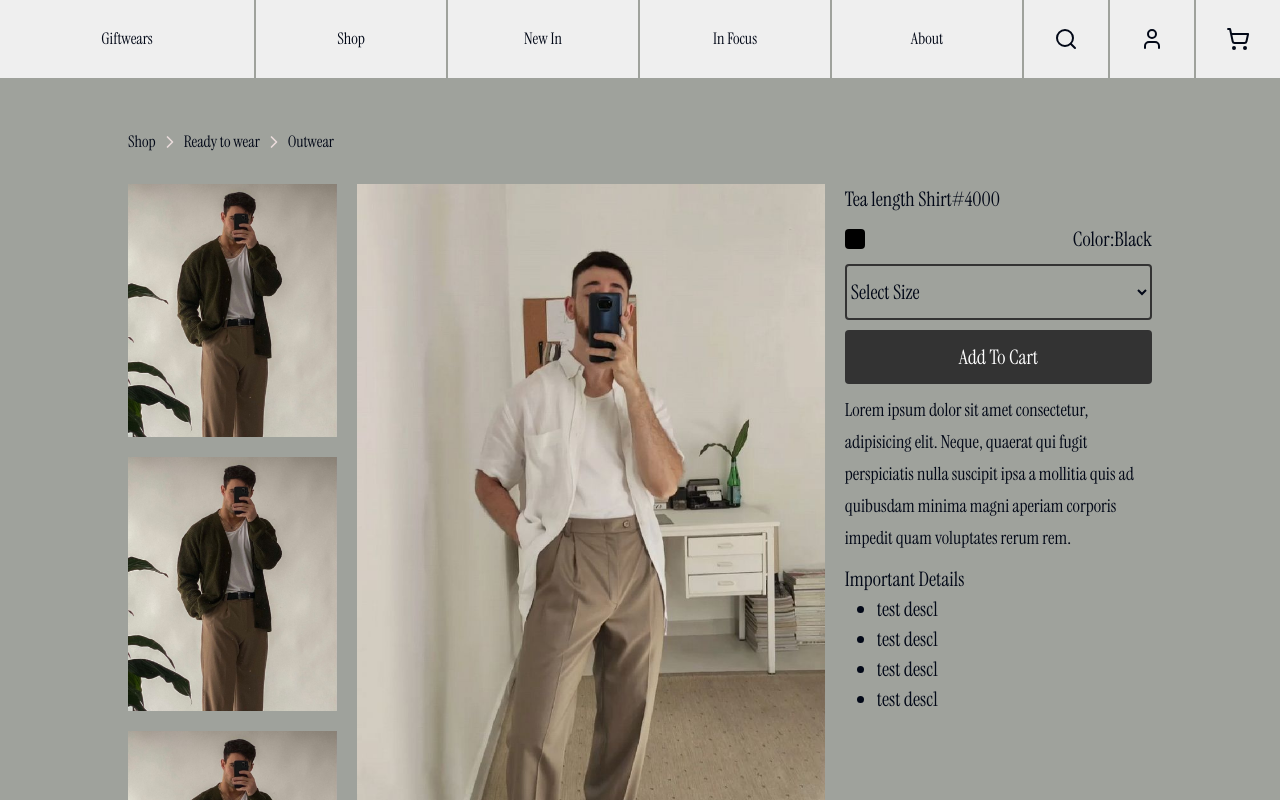
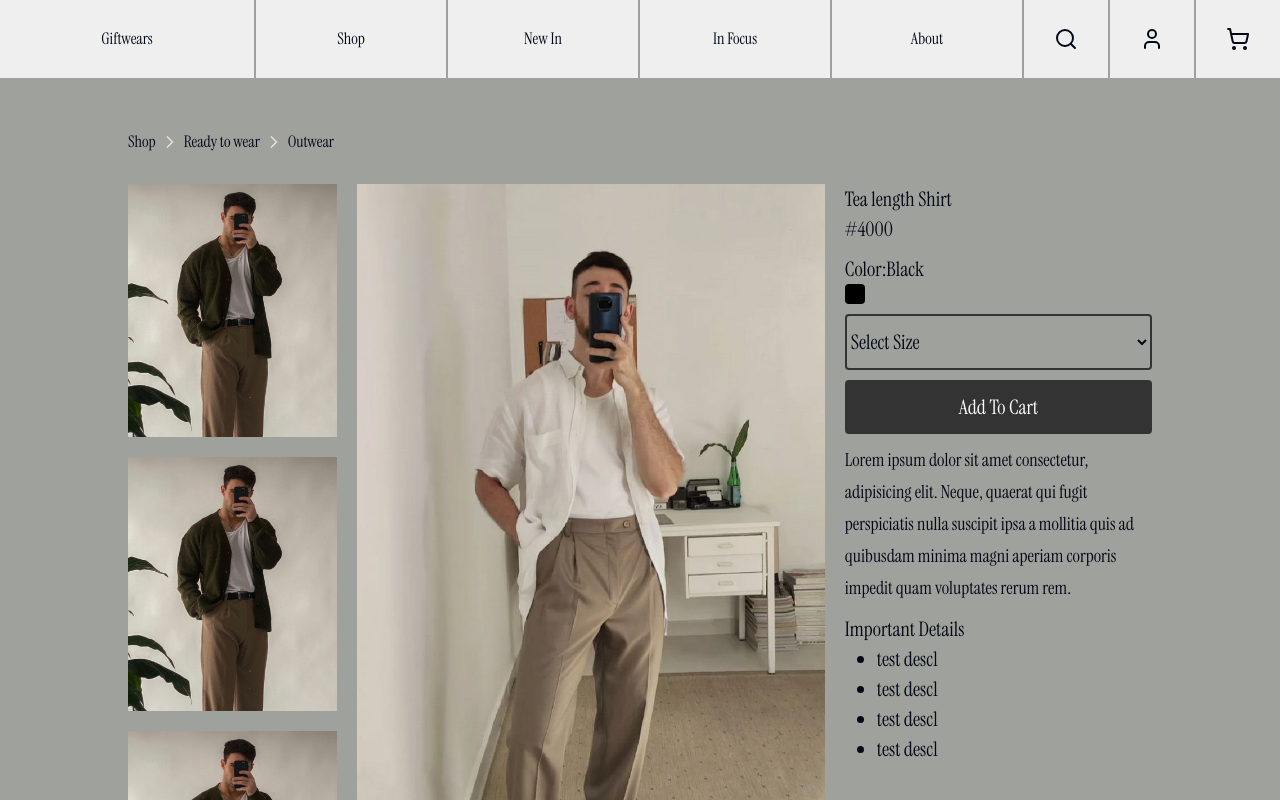
Before and after one commit to kuipid01/giftwears, a Next.js app: page /product/1 in a window 1280 px wide. Shown: the top 800 px of the page. Built offline with nearby package versions, Linux system fonts and the light colour scheme.

Commit message:
little changes

```diff
--- a/app/product/[slug]/page.tsx
+++ b/app/product/[slug]/page.tsx
@@ -39,13 +39,13 @@ const Product = () => {
           </div>
         </div>
         <div className=" h-full text-[20px] flex flex-col gap-[10px] w-full md:w-[30%]">
-          <div className=" flex items-center md:items-start w-full justify-center md:justify-start flex-col md:flex-row">
+          <div className=" flex items-center md:items-start w-full justify-center md:justify-start flex-col ">
             <p>Tea length Shirt</p>
             <p>#4000</p>
           </div>
 
           <div className=" flex rounded md:border-0 border-dark border-2 md:flex-col gap-[10px]">
-            <div className="flex-1 flex items-center justify-between px-3 md:px-0 md:flex-auto flex-row-reverse">
+            <div className="flex-1 flex items-center md:items-start justify-between px-3 md:flex-col md:px-0 md:flex-auto flex-row-reverse">
               <span>Color:Black</span>
               <div className=" w-5 h-5 rounded-sm  bg-black"></div>
             </div>
```
